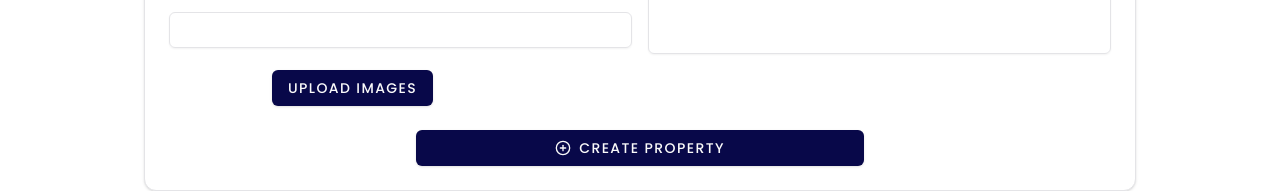
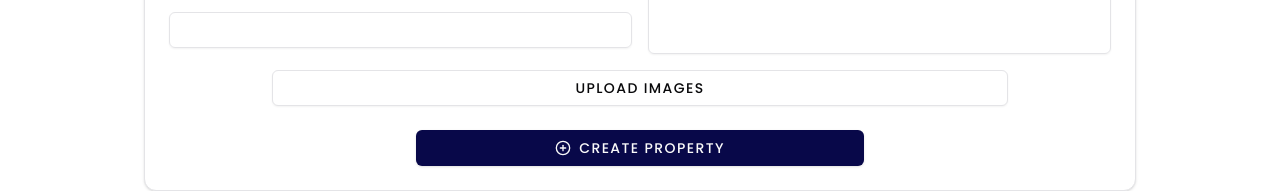
Before and after one commit to peter901/fire-homes-project, a Next.js app: page /admin-dashboard/new in a window 1280 px wide. Shown: the part 585-776 px from the top of the page. Built offline with nearby package versions, Linux system fonts and the light colour scheme; no server answers.

Commit message:
style button

```diff
--- a/components/ui/MultiImageUploader.tsx
+++ b/components/ui/MultiImageUploader.tsx
@@ -43,7 +43,7 @@ export default function MultiImageUploader({
         multiple
         accept="image/*"
       />
-      <Button type="button" onClick={() => uploadInputRef?.current?.click()}>
+      <Button className="w-full" variant="outline" type="button" onClick={() => uploadInputRef?.current?.click()}>
         Upload images
       </Button>
     </div>
```
